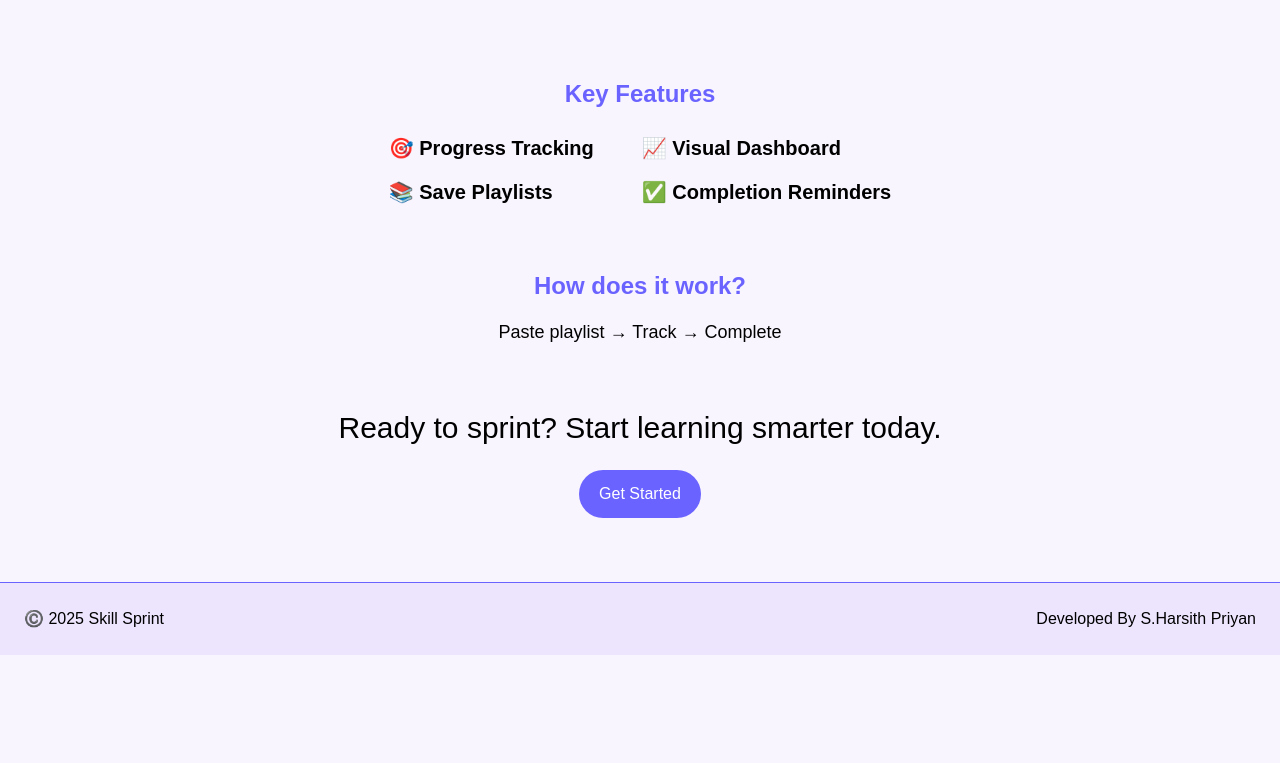
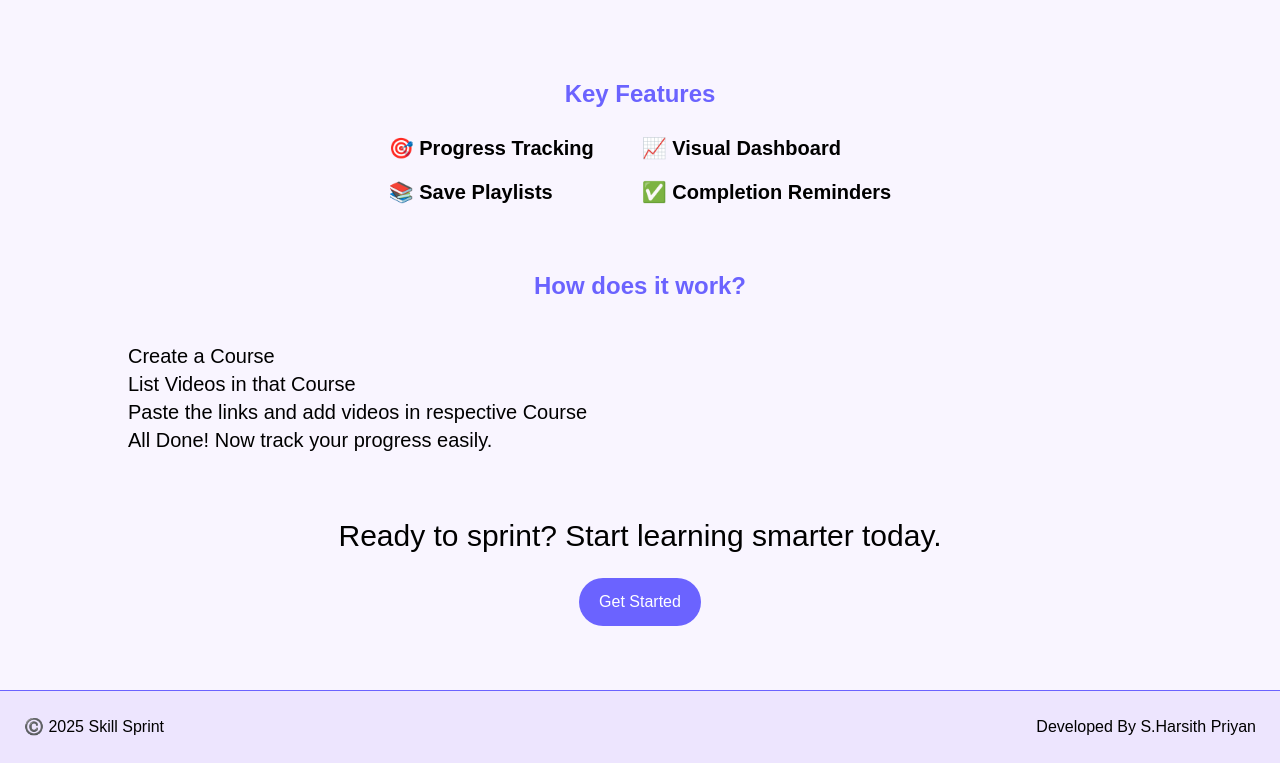
Before and after one commit to Harsith-Panda/Skill-Sprint-Capstone, a React (Vite) app: page / in a window 1280 px wide. Shown: the part 1092-1855 px from the top of the page. Before the commit the page ends 1747 px from the top, so only its background shows below. Built offline with nearby package versions, Linux system fonts and the light colour scheme; no server answers; a web font is replaced by a local one.

Commit message:
Final Changes Done! Wrapped Up mostly

```diff
--- a/src/App.tsx
+++ b/src/App.tsx
@@ -49,7 +49,6 @@
 function App() {
   const initAuth = useStore(state => state.initAuth);
   const isloading = useStore(state => state.isloading);
-  const secondIsloading = useStore(state => state.secondIsLoading);
 
   useEffect(() => {
     const unsub = initAuth();
--- a/src/app/config/store/userSlice.ts
+++ b/src/app/config/store/userSlice.ts
@@ -1,4 +1,4 @@
-import { getAuth, onAuthStateChanged } from "firebase/auth";
+import { onAuthStateChanged } from "firebase/auth";
 import type { StateCreator } from "zustand";
 import { auth } from "../firebase";
 import { GoogleAuthProvider, signInWithPopup } from "firebase/auth";
@@ -22,7 +22,6 @@
     user: null,
     isloading: false,
     initAuth: () => {
-        console.log("Hi There")
         set({ isloading: true });
 
         const unsub = onAuthStateChanged(auth, (user) => {
--- a/src/pages/LandingPage.tsx
+++ b/src/pages/LandingPage.tsx
@@ -51,7 +51,6 @@
       </header>
 
       <main className="px-4 md:px-20 lg:px-32">
-        {/* Hero Section */}
         <div className="flex flex-col items-center my-10 space-y-5">
           <img src={Landingimage} className="h-60 w-60 md:h-80 md:w-80" />
           <p className="text-xl md:text-3xl text-center">
@@ -65,7 +64,6 @@
           </button>
         </div>
 
-        {/* Testimonials */}
         <section className="my-16">
           <h1 className="text-primary text-2xl font-extrabold text-center mb-6">Testimonials</h1>
           <div className="flex gap-6 overflow-x-auto px-4 py-4 scrollbar-hidden">
@@ -80,7 +78,6 @@
           </div>
         </section>
 
-        {/* Key Features */}
         <section className="my-16">
           <h1 className="text-primary text-2xl font-extrabold text-center mb-6">Key Features</h1>
           <div className="flex flex-col md:flex-row justify-center gap-12">
@@ -95,10 +92,14 @@
           </div>
         </section>
 
-        {/* How it works */}
         <div className="text-center my-16 space-y-4">
-          <h1 className="text-primary text-2xl font-extrabold">How does it work?</h1>
-          <p className="text-lg">Paste playlist → Track → Complete</p>
+          <h1 className="text-primary text-2xl font-extrabold mb-10">How does it work?</h1>
+          <ul className="text-xl mb-10">
+            <li className='justify-self-start'>Create a Course</li>
+            <li className='justify-self-start'>List Videos in that Course</li>
+            <li className='justify-self-start'>Paste the links and add videos in respective Course</li>
+            <li className='justify-self-start'>All Done! Now track your progress easily.</li>
+          </ul>
         </div>
 
         {/* CTA */}
```
